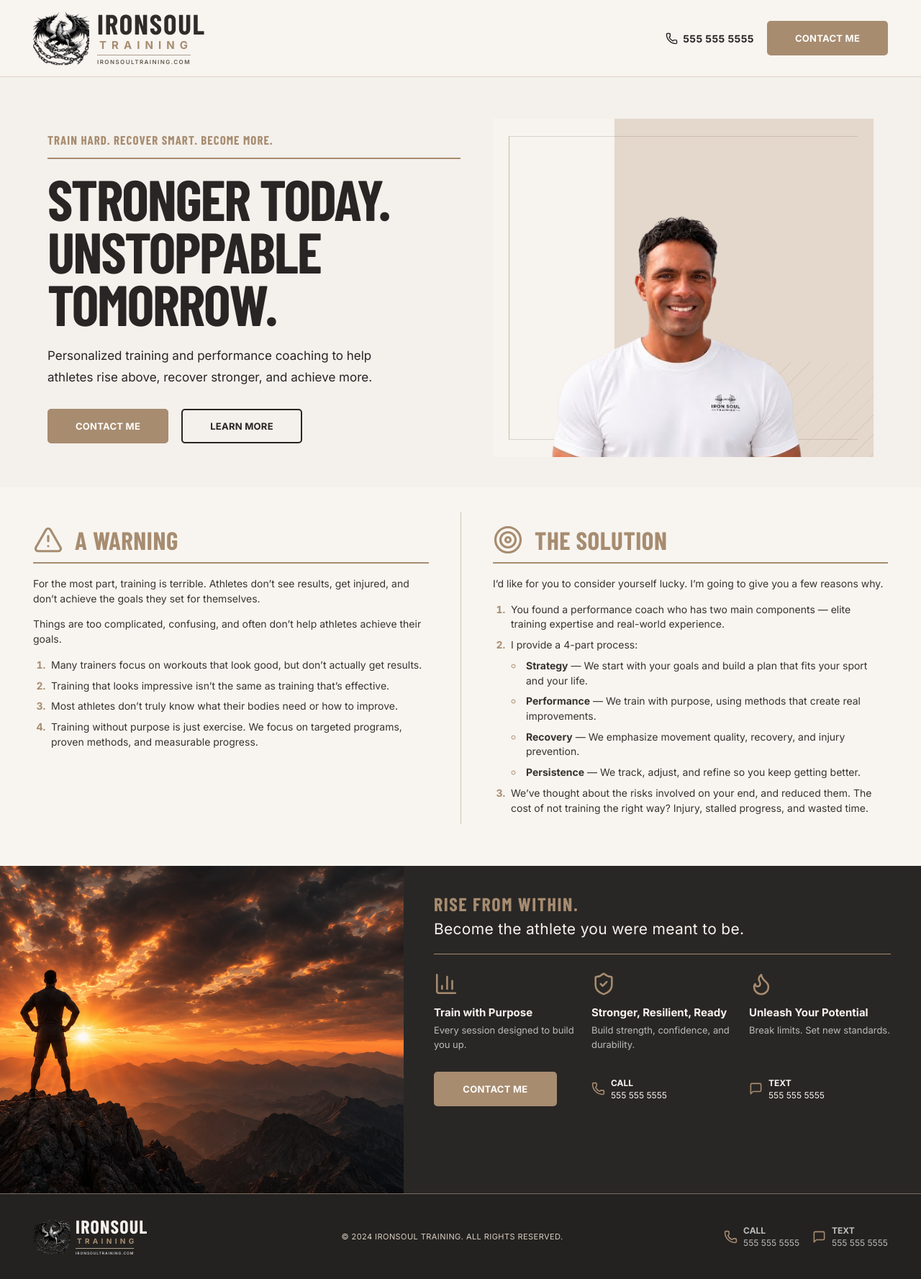
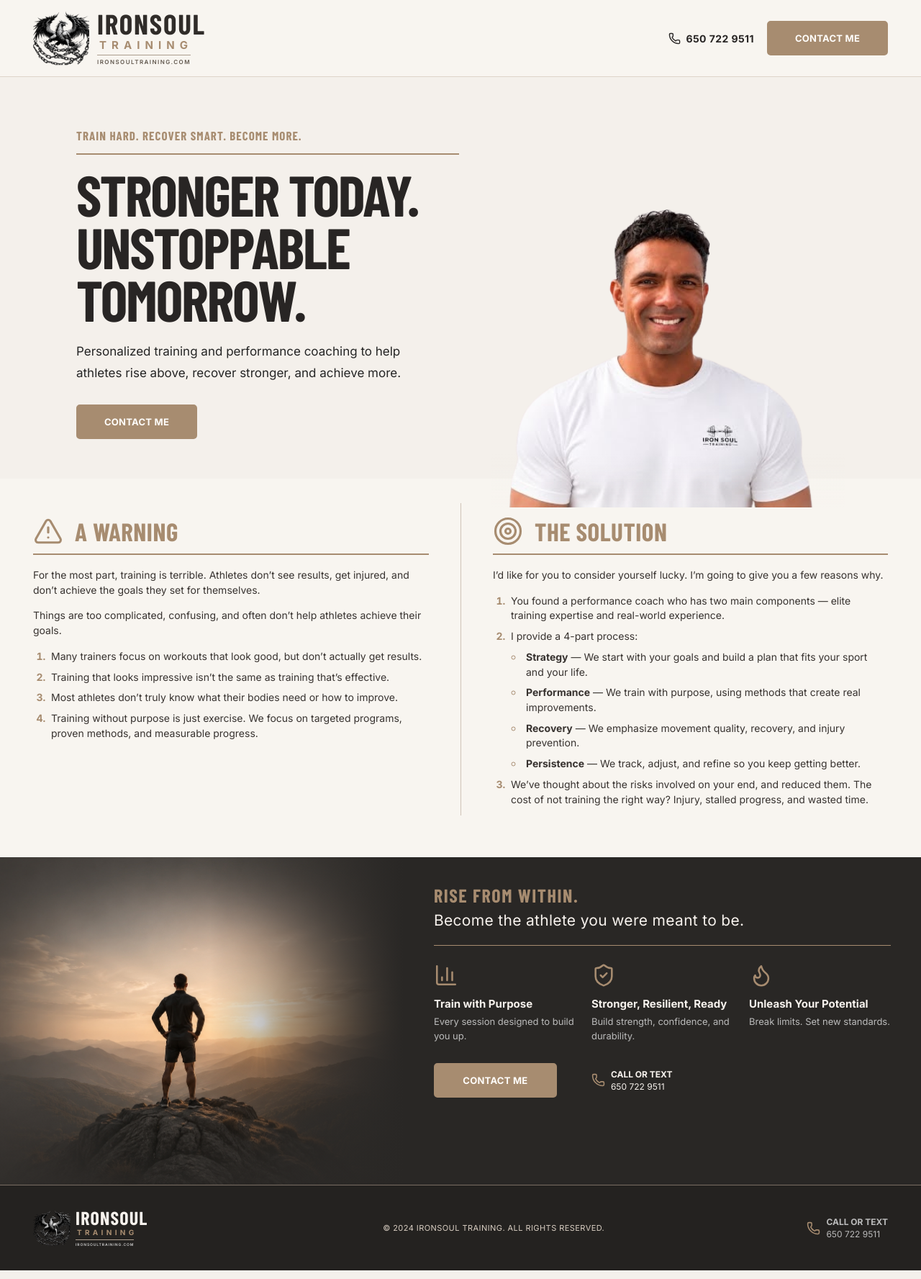
Before and after one commit to vitorlopes079/ironsoul, a React (Vite) app: page / in a window 1280 px wide. Shown: the whole page at 72% size. Built offline with nearby package versions, Linux system fonts and the light colour scheme; a web font is replaced by a local one.

Commit message:
implemented a few changes

```diff
--- a/src/App.jsx
+++ b/src/App.jsx
@@ -3,7 +3,7 @@ import { AlertTriangle, BarChart3, Flame, MessageSquare, Phone, ShieldCheck, Tar
 
 function ContactLink({ kind, children }) {
   const Icon = kind === "call" ? Phone : MessageSquare;
-  return <a className="contact-link" href={kind === "call" ? "tel:5555555555" : "sms:5555555555"}><Icon aria-hidden="true" /><span>{children}</span></a>;
+  return <a className="contact-link" href={kind === "call" ? "tel:6507229511" : "sms:6507229511"}><Icon aria-hidden="true" /><span>{children}</span></a>;
 }
 
 export default function App() {
@@ -12,7 +12,7 @@ export default function App() {
       <header className="site-header">
         <Brand />
         <div className="header-actions">
-          <a className="phone" href="tel:5555555555"><Phone size={17} aria-hidden="true" /> 555 555 5555</a>
+          <a className="phone" href="tel:6507229511"><Phone size={17} aria-hidden="true" /> 650 722 9511</a>
           <a className="button button-primary" href="#contact">CONTACT ME</a>
         </div>
       </header>
@@ -23,7 +23,7 @@ export default function App() {
             <p className="eyebrow">TRAIN HARD. RECOVER SMART. BECOME MORE.</p>
             <h1>STRONGER TODAY.<br />UNSTOPPABLE TOMORROW.</h1>
             <p className="lead">Personalized training and performance coaching to help athletes rise above, recover stronger, and achieve more.</p>
-            <div className="actions"><a className="button button-primary" href="#contact">CONTACT ME</a><a className="button button-outline" href="#solution">LEARN MORE</a></div>
+            <div className="actions"><a className="button button-primary" href="#contact">CONTACT ME</a></div>
           </div>
           <AssetImage className="hero-art" src="/assets/hero.png" alt="IronSoul coach" label="HERO IMAGE" />
         </section>
@@ -41,17 +41,17 @@ export default function App() {
         </section>
 
         <section className="rise" id="contact">
-          <AssetImage className="athlete-art" src="/assets/ATHLETE_PHOTO.png" alt="Athlete standing on a mountain peak at sunset" label="ATHLETE PHOTO" />
+          <AssetImage className="athlete-art" src="/assets/athlete-summit.jpeg" alt="Athlete standing on a mountain peak at sunset" label="ATHLETE PHOTO" />
           <div className="rise-copy">
             <p className="eyebrow">RISE FROM WITHIN.</p>
             <h2>Become the athlete you were meant to be.</h2>
             <div className="features"><Feature icon={BarChart3} title="Train with Purpose" text="Every session designed to build you up." /><Feature icon={ShieldCheck} title="Stronger, Resilient, Ready" text="Build strength, confidence, and durability." /><Feature icon={Flame} title="Unleash Your Potential" text="Break limits. Set new standards." /></div>
-            <div className="actions contact-actions"><a className="button button-primary" href="mailto:hello@ironsoultraining.com">CONTACT ME</a><ContactLink kind="call"><b>CALL</b><br />555 555 5555</ContactLink><ContactLink kind="text"><b>TEXT</b><br />555 555 5555</ContactLink></div>
+            <div className="actions contact-actions"><a className="button button-primary" href="mailto:hello@ironsoultraining.com">CONTACT ME</a><ContactLink kind="call"><b>CALL OR TEXT</b><br />650 722 9511</ContactLink></div>
           </div>
         </section>
       </main>
 
-      <footer><Brand compact /><p>© 2024 IRONSOUL TRAINING. ALL RIGHTS RESERVED.</p><div><ContactLink kind="call"><b>CALL</b><br />555 555 5555</ContactLink><ContactLink kind="text"><b>TEXT</b><br />555 555 5555</ContactLink></div></footer>
+      <footer><Brand compact /><p>© 2024 IRONSOUL TRAINING. ALL RIGHTS RESERVED.</p><div><ContactLink kind="call"><b>CALL OR TEXT</b><br />650 722 9511</ContactLink></div></footer>
     </>
   );
 }
--- a/src/styles.css
+++ b/src/styles.css
@@ -6,7 +6,7 @@ body { overflow-x:hidden; }
 html { scroll-behavior:smooth; scroll-padding-top:88px; }
 body { margin:0; }
 a { color:inherit; text-decoration:none; }
-.site-header { min-height:100px; padding:14px max(46px, calc((100vw - 1440px)/2)); display:grid; grid-template-columns:minmax(280px, 1fr) auto; align-items:center; gap:28px; position:sticky; top:0; z-index:3; background:#f8f5f0ee; border-bottom:1px solid #ded4c9; backdrop-filter:blur(8px); }
+.site-header { min-height:100px; padding:14px max(46px, calc((100vw - 1200px)/2)); display:grid; grid-template-columns:minmax(280px, 1fr) auto; align-items:center; gap:28px; background:#f8f5f0; border-bottom:1px solid #ded4c9; }
 .brand { display:flex; align-items:center; gap:11px; min-width:260px; height:78px; }
 .brand-mark { width:78px; height:78px; flex:none; }
 .brand-mark img { object-fit:contain; }
@@ -20,9 +20,10 @@ a { color:inherit; text-decoration:none; }
 .button { min-width:168px; padding:14px 23px; border:2px solid; border-radius:5px; display:inline-flex; justify-content:center; font-size:13px; font-weight:700; letter-spacing:.02em; transition:transform .15s, background .15s; }
 .button:hover { transform:translateY(-2px); }
 .button-primary { color:#fffdfa; background:var(--orange); border-color:var(--orange); }
+.button-primary:hover { transform:none; background:var(--orange-dark); border-color:var(--orange-dark); }
 .button-outline { border-color:var(--black); }
 .button-outline:hover { background:var(--black); color:#fff; }
-.hero { max-width:1440px; min-height:525px; padding:58px 66px 42px; margin:auto; display:grid; grid-template-columns:1.04fr .96fr; align-items:center; gap:45px; }
+.hero { max-width:1200px; min-height:525px; padding:58px 66px 42px; margin:auto; display:grid; grid-template-columns:1.04fr .96fr; align-items:center; gap:45px; overflow:visible; }
 .eyebrow { color:var(--orange); font-family:"Barlow Condensed",sans-serif; font-size:17px; font-weight:700; letter-spacing:.06em; margin:0 0 18px; padding-bottom:15px; border-bottom:2px solid var(--orange); }
 h1,h2 { font-family:"Barlow Condensed",Impact,sans-serif; letter-spacing:.015em; font-weight:800; line-height:.92; }
 h1 { font-size:clamp(58px, 6.2vw, 88px); letter-spacing:-.025em; margin:0 0 22px; }
@@ -32,11 +33,10 @@ h1 { font-size:clamp(58px, 6.2vw, 88px); letter-spacing:-.025em; margin:0 0 22px
 .asset-placeholder { display:grid; place-items:center; color:#dbc8b4; background:radial-gradient(circle at 65% 25%,#706052,#282522 64%); border:1px solid #82705f; min-height:100%; }
 .asset-placeholder span { text-align:center; font-family:"Barlow Condensed",sans-serif; font-weight:700; letter-spacing:.12em; font-size:25px; }
 .asset-placeholder small { display:block; font:11px Inter,sans-serif; letter-spacing:0; color:#e6d8c9; margin-top:8px; }
-.hero-art { height:470px; border-radius:0; box-shadow:none; background:linear-gradient(90deg, #f7f3ee 0 32%, #e4d8cc 32% 100%); isolation:isolate; }
-.hero-art::before { content:""; position:absolute; z-index:0; inset:24px 22px; border-left:1px solid rgba(133,108,83,.42); border-top:1px solid rgba(133,108,83,.24); border-bottom:1px solid rgba(133,108,83,.24); }
-.hero-art::after { content:""; position:absolute; z-index:0; right:0; bottom:0; width:52%; height:28%; background:repeating-linear-gradient(135deg, transparent 0 18px, rgba(117,94,73,.10) 18px 19px); pointer-events:none; }
-.hero-art img { position:relative; z-index:1; width:88%; height:88%; margin:12% auto 0; object-fit:contain; object-position:center bottom; }
-.split-section { background:#f8f5f0; padding:34px max(46px, calc((100vw - 1440px)/2)) 58px; display:grid; grid-template-columns:1fr 1fr; gap:0; }
+.hero-art { height:540px; margin-bottom:-82px; overflow:visible; z-index:1; }
+.hero-art img { width:100%; height:100%; margin:0 auto; object-fit:contain; object-position:center bottom; transform:scale(1.15); transform-origin:center bottom; }
+.hero-art::after { content:""; position:absolute; z-index:2; inset:auto 0 0; height:14%; pointer-events:none; background:linear-gradient(to bottom, rgba(248,245,240,0), rgba(248,245,240,.18)); backdrop-filter:blur(.5px); -webkit-backdrop-filter:blur(.5px); }
+.split-section { background:#f8f5f0; padding:34px max(46px, calc((100vw - 1200px)/2)) 58px; display:grid; grid-template-columns:1fr 1fr; gap:0; }
 .info-block { padding:18px 44px 0 0; }
 .info-block + .info-block { padding:18px 0 0 44px; border-left:1px solid #cfc4b8; }
 .section-heading { display:flex; align-items:center; gap:16px; margin-bottom:18px; padding-bottom:10px; border-bottom:2px solid var(--orange); }
@@ -49,7 +49,8 @@ h1 { font-size:clamp(58px, 6.2vw, 88px); letter-spacing:-.025em; margin:0 0 22px
 .info-block li { margin:8px 0; padding-left:4px; }
 .info-block li::marker { color:var(--orange); font-weight:700; }
 .rise { display:grid; grid-template-columns:.78fr 1fr; background:#292725; color:#f7f2ed; }
-.athlete-art { min-height:455px; }
+.athlete-art { min-height:455px; background:#292725; }
+.athlete-art::after { content:""; position:absolute; inset:0; pointer-events:none; background:linear-gradient(to right, rgba(41,39,37,0) 52%, #292725 100%), linear-gradient(to bottom, rgba(41,39,37,0) 68%, rgba(41,39,37,.58) 100%); }
 .rise-copy { padding:37px 42px 27px; max-width:760px; }
 .rise-copy .eyebrow { width:max-content; border:0; padding:0; margin-bottom:6px; font-size:26px; }
 .rise-copy h2 { font-family:Inter,sans-serif; font-size:21px; font-weight:400; line-height:1.3; margin:0 0 24px; padding-bottom:20px; border-bottom:1px solid var(--orange); }
@@ -63,7 +64,7 @@ h1 { font-size:clamp(58px, 6.2vw, 88px); letter-spacing:-.025em; margin:0 0 22px
 .contact-link { color:inherit; display:inline-flex; align-items:center; gap:8px; font-size:12px; line-height:1.45; white-space:nowrap; }
 .contact-link span { display:block; }
 .contact-link>svg { color:var(--orange); width:19px; height:19px; flex:none; }
-footer { min-height:100px; padding:20px max(46px, calc((100vw - 1440px)/2)); color:#d9cec2; background:#242220; display:flex; align-items:center; justify-content:space-between; gap:25px; border-top:1px solid #796d62; }
+footer { min-height:100px; padding:20px max(46px, calc((100vw - 1200px)/2)); color:#d9cec2; background:#242220; display:flex; align-items:center; justify-content:space-between; gap:25px; border-top:1px solid #796d62; }
 .brand-compact { min-width:205px; gap:7px; }
 .brand-compact .brand-mark { width:52px; height:52px; }
 .brand-compact .wordmark strong { color:#f7f2ed; font-size:26px; }
@@ -83,8 +84,9 @@ footer .contact-link { color:#bbb; }
   .phone { display:none; }
   .header-actions .button { min-width:0; padding:11px 14px; font-size:12px; }
   .hero,.rise,.split-section { grid-template-columns:1fr; }
-  .hero { min-height:0; padding:48px 24px 38px; gap:35px; }
-  .hero-art { height:315px; }
+  .hero { min-height:0; padding:48px 24px 38px; gap:35px; overflow:hidden; }
+  .hero-art { height:315px; margin-bottom:0; }
+  .hero-art::after { display:none; }
   .split-section { padding:32px 24px 48px; gap:28px; }
   .info-block,.info-block + .info-block { padding:12px 0; border-left:0; }
   .athlete-art { min-height:390px; }
```
Also changed, not shown: public/assets/ATHLETE_PHOTO.png (deleted), public/assets/athlete-summit.jpeg (added).
